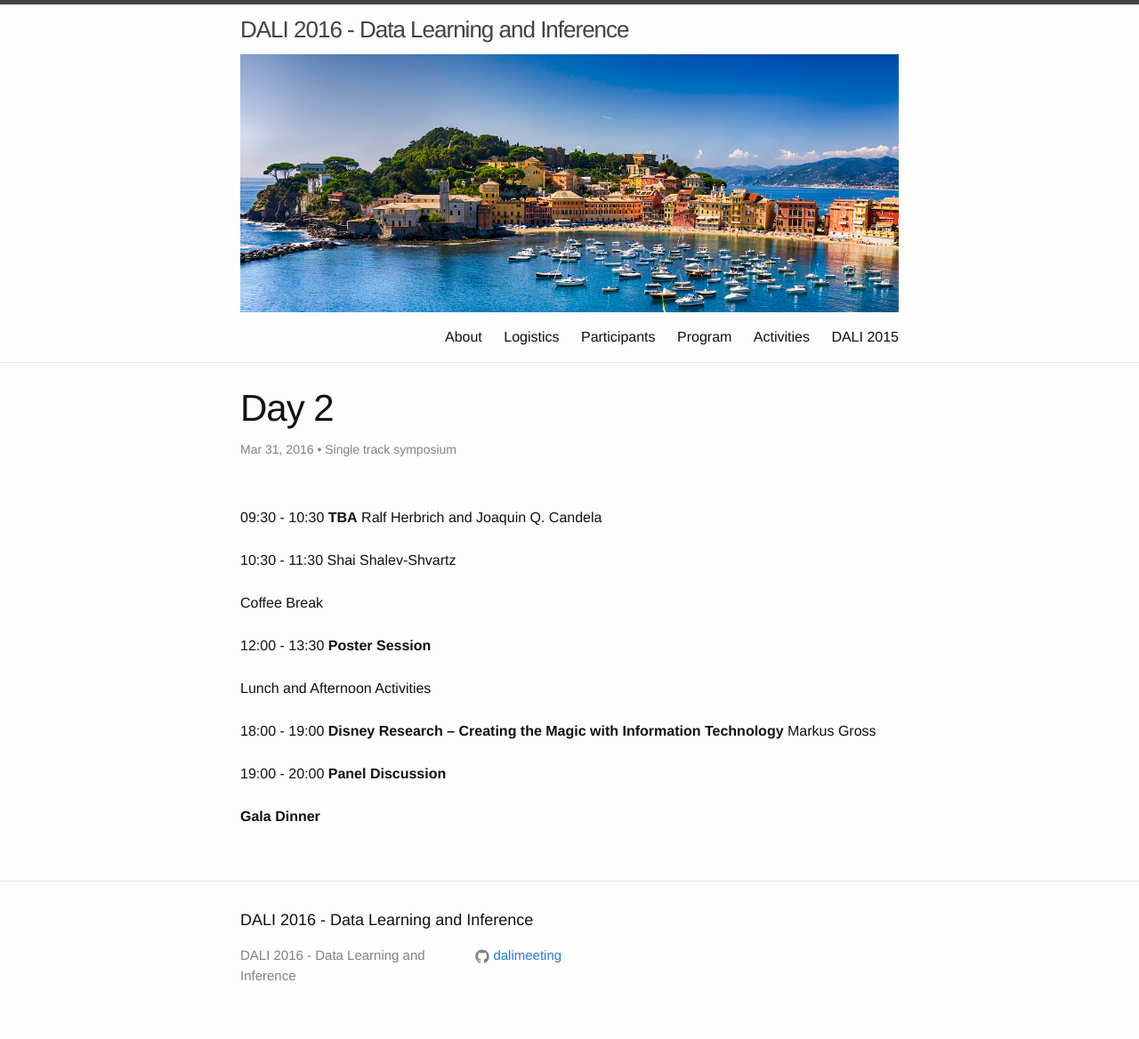
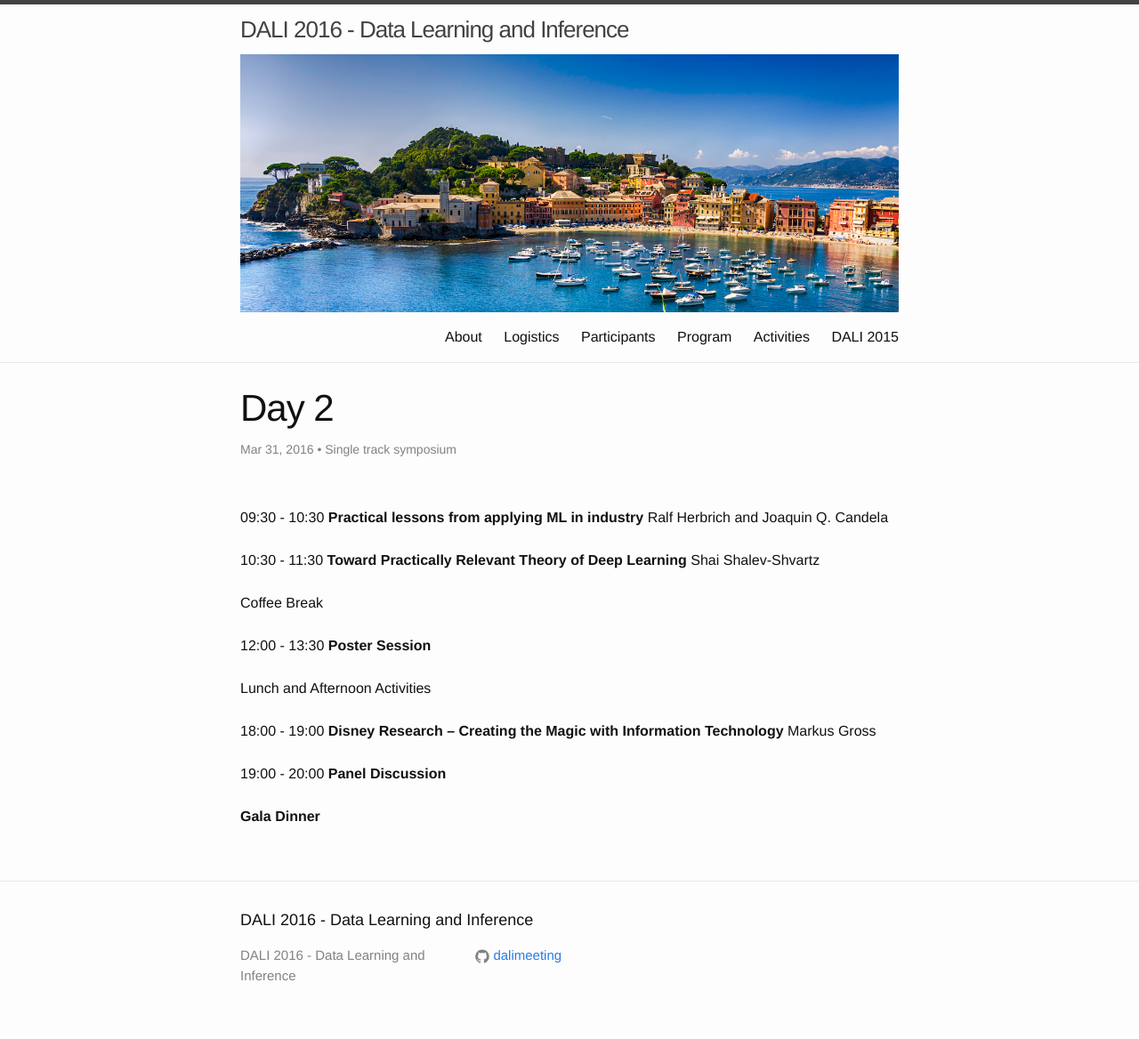
Before and after one commit to dalimeeting/dalimeeting.github.io, a Jekyll site: the page built from _posts/2016-03-31-day-2.md, in a window 1280 px wide. Shown: the whole page at 89% size. Built offline with Jekyll 4.4.1, drawn with Linux system fonts in a browser that asks for light colours.

Commit message:
Updated Titles for Symposium talks

```diff
--- a/_data/participants.yml
+++ b/_data/participants.yml
@@ -84,7 +84,6 @@
 - Stephan Roth
 - Cordelia Schmid
 - Juergen Schmidhuber
-- Karin Schnass
 - Bernhard Schölkopf
 - Matthias Seeger
 - Andrew Senior
--- a/_posts/2016-03-31-day-2.md
+++ b/_posts/2016-03-31-day-2.md
@@ -4,13 +4,12 @@ layout: day
 tagline: "Single track symposium"
 
 talks:
-- title: "TBA"
+- title: "Practical lessons from applying ML in industry"
   speaker: "Ralf Herbrich and Joaquin Q. Candela"
   start: "09:30"
   end: "10:30"
-- title: ""
+- title: "Toward Practically Relevant Theory of Deep Learning"
   speaker: "Shai Shalev-Shvartz"
-  abstract: "ciao"
   start: "10:30"
   end: "11:30"
 - title: ""
```
Also changed, not shown: _posts/2016-03-30-learning-theory.md (+2 -1 lines).
